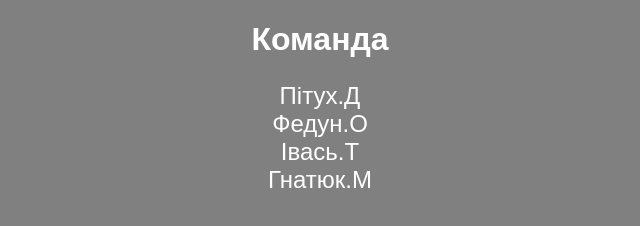
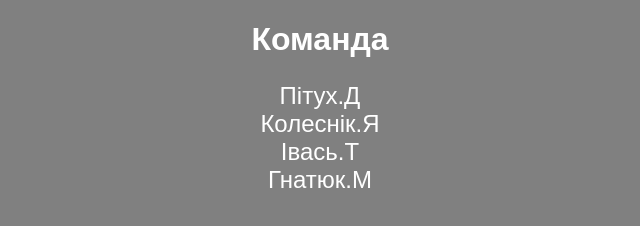
Before and after one commit to PitukhDemian/oki-2024-lab8, a plain HTML site: page team.html in a window 1280 px wide. Shown: the full height of the page, 320-960 px from the left. Drawn offline with Linux system fonts and the light colour scheme.

Commit message:
Update team.html

```diff
--- a/team.html
+++ b/team.html
@@ -24,7 +24,7 @@
     <h1 class="center-text">Команда</h1>
     <ul class="team-list">
         <li>Пітух.Д</li>
-        <li>Федун.О</li>
+        <li>Колеснік.Я</li>
         <li>Івась.Т</li>
         <li>Гнатюк.М</li>
     </ul>
```
